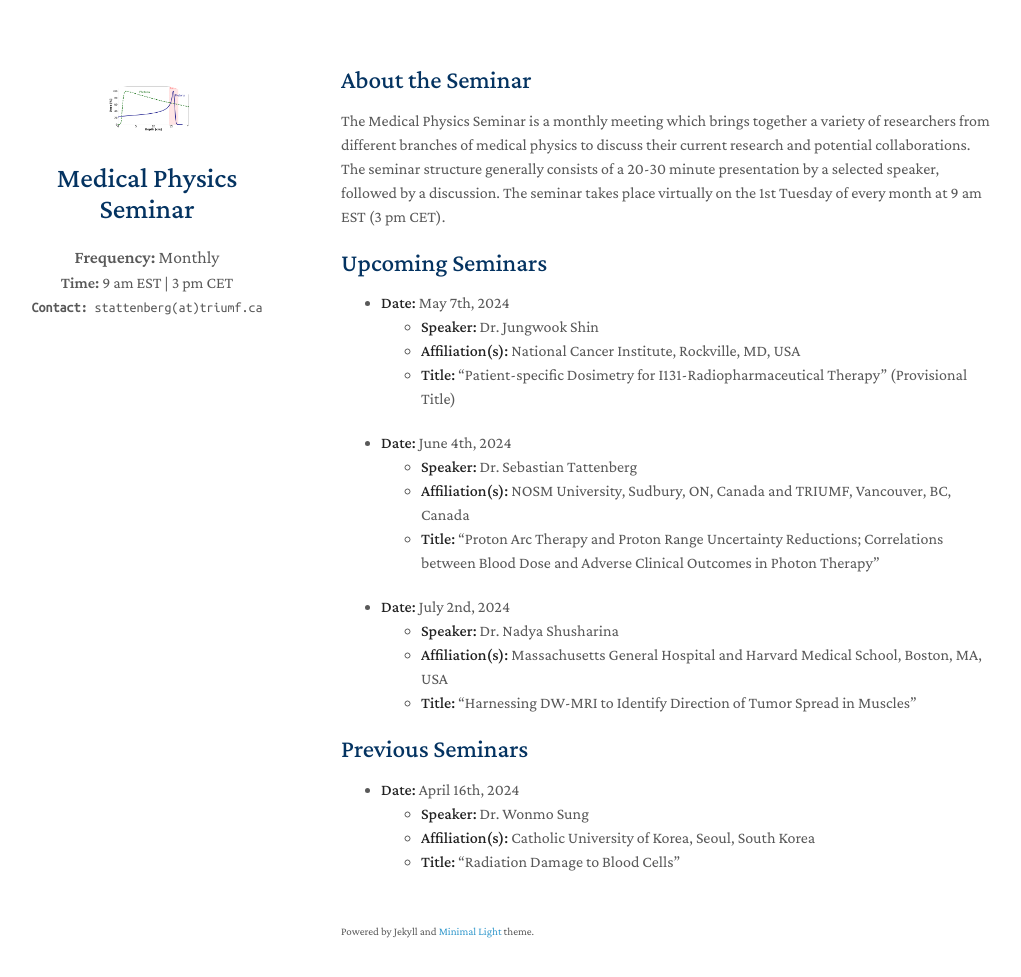
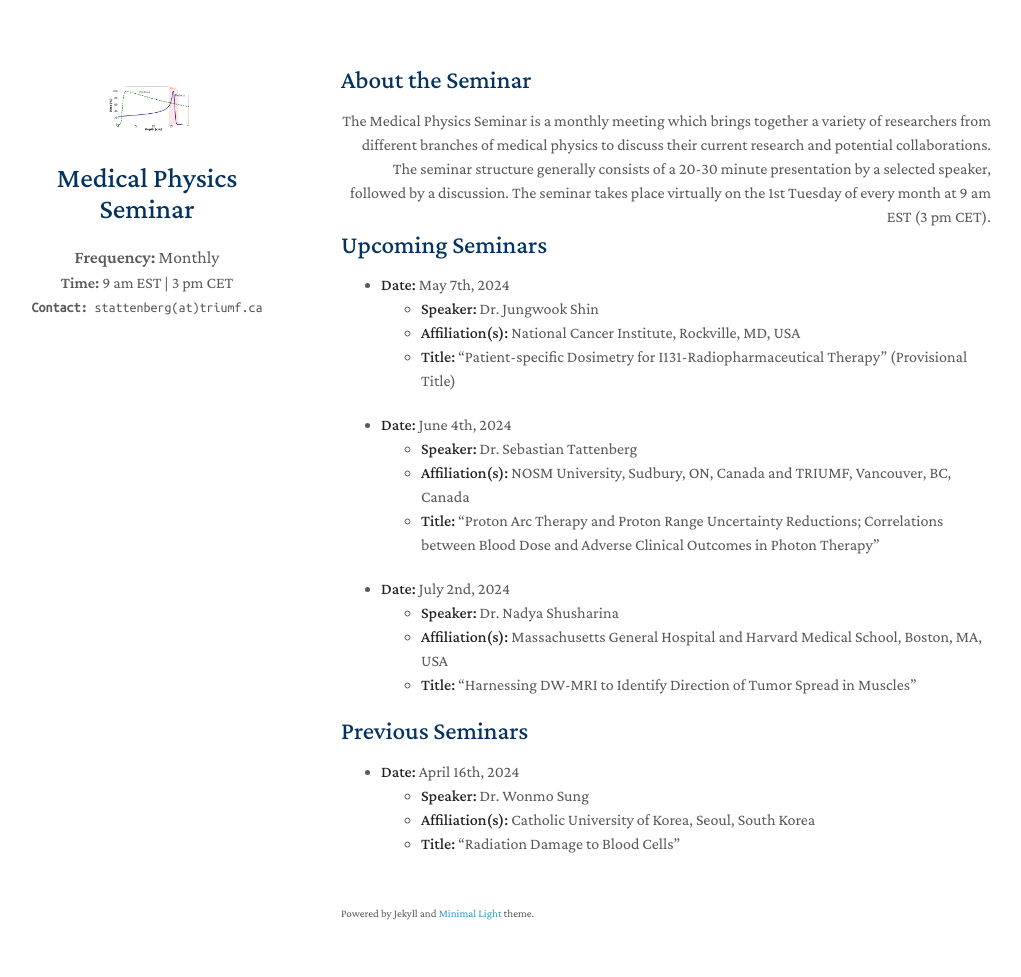
Before and after one commit to MedPhysSeminar/MedPhysSeminar.github.io, a Jekyll site: the page built from index.md, in a window 1280 px wide and 1012 px high. Shown: the top 977 px of the window, without its empty margins (129-1150 px from the left). Built offline with Jekyll 4.4.1, drawn with Linux system fonts in a browser that asks for light colours; nearby versions of some CDN libraries; a style sheet for code colours, icons or effects is not loaded; our own code applies the rules of GitHub Pages for plain Markdown files.

Commit message:
Update index.md

```diff
--- a/index.md
+++ b/index.md
@@ -4,7 +4,7 @@ layout: homepage
 
 ## About the Seminar
 
-The Medical Physics Seminar is a monthly meeting which brings together a variety of researchers from different branches of medical physics to discuss their current research and potential collaborations. The seminar structure generally consists of a 20-30 minute presentation by a selected speaker, followed by a discussion. The seminar takes place virtually on the 1st Tuesday of every month at 9 am EST (3 pm CET).
+<div style="text-align: right"> The Medical Physics Seminar is a monthly meeting which brings together a variety of researchers from different branches of medical physics to discuss their current research and potential collaborations. The seminar structure generally consists of a 20-30 minute presentation by a selected speaker, followed by a discussion. The seminar takes place virtually on the 1st Tuesday of every month at 9 am EST (3 pm CET). </div>
 
 
 ## Upcoming Seminars
```
